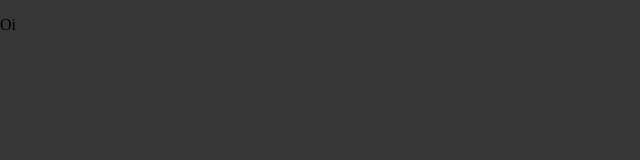
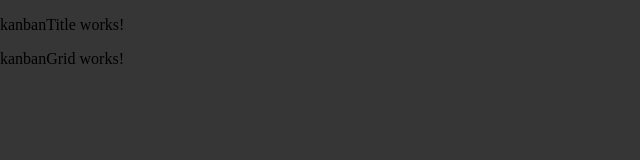
Before and after one commit to Ale015/testeAngular, an Angular app: page / in a window 1280 px wide. Shown: the top 160 px of the page, without its empty margins (0-640 px from the left). Built offline with nearby package versions, Linux system fonts and the light colour scheme.

Commit message:
setup inicial do grid

```diff
--- a/src/app/app.component.html
+++ b/src/app/app.component.html
@@ -1,3 +1,3 @@
-<p>Oi</p>
-
+<app-kanban-title></app-kanban-title>
+<app-kanban-grid></app-kanban-grid>
 <router-outlet />
--- a/src/app/app.component.ts
+++ b/src/app/app.component.ts
@@ -1,9 +1,11 @@
 import { Component } from '@angular/core';
 import { RouterOutlet } from '@angular/router';
+import { KanbanTitleComponent } from './components/kanbanGrid/kanbanTitle/kanbanTitle.component';
+import { KanbanGridComponent } from './components/kanbanGrid/kanbanGrid.component';
 
 @Component({
   selector: 'app-root',
-  imports: [RouterOutlet],
+  imports: [RouterOutlet, KanbanTitleComponent, KanbanGridComponent],
   templateUrl: './app.component.html',
   styleUrl: './app.component.scss'
 })
--- /dev/null
+++ b/src/app/components/kanbanGrid/kanbanGrid.component.html
@@ -0,0 +1 @@
+<p>kanbanGrid works!</p>
--- /dev/null
+++ b/src/app/components/kanbanGrid/kanbanGrid.component.scss
@@ -0,0 +1,3 @@
+:host {
+  display: block;
+}
--- /dev/null
+++ b/src/app/components/kanbanGrid/kanbanGrid.component.ts
@@ -0,0 +1,10 @@
+import { ChangeDetectionStrategy, Component } from '@angular/core';
+
+@Component({
+  selector: 'app-kanban-grid',
+  imports: [],
+  templateUrl: './kanbanGrid.component.html',
+  styleUrl: './kanbanGrid.component.scss',
+  changeDetection: ChangeDetectionStrategy.OnPush,
+})
+export class KanbanGridComponent { }
--- /dev/null
+++ b/src/app/components/kanbanGrid/kanbanTitle/kanbanTitle.component.html
@@ -0,0 +1 @@
+<p>kanbanTitle works!</p>
--- /dev/null
+++ b/src/app/components/kanbanGrid/kanbanTitle/kanbanTitle.component.scss
@@ -0,0 +1,3 @@
+:host {
+  display: block;
+}
--- /dev/null
+++ b/src/app/components/kanbanGrid/kanbanTitle/kanbanTitle.component.ts
@@ -0,0 +1,10 @@
+import { ChangeDetectionStrategy, Component } from '@angular/core';
+
+@Component({
+  selector: 'app-kanban-title',
+  imports: [],
+  templateUrl: './kanbanTitle.component.html',
+  styleUrl: './kanbanTitle.component.scss',
+  changeDetection: ChangeDetectionStrategy.OnPush,
+})
+export class KanbanTitleComponent { }
```
